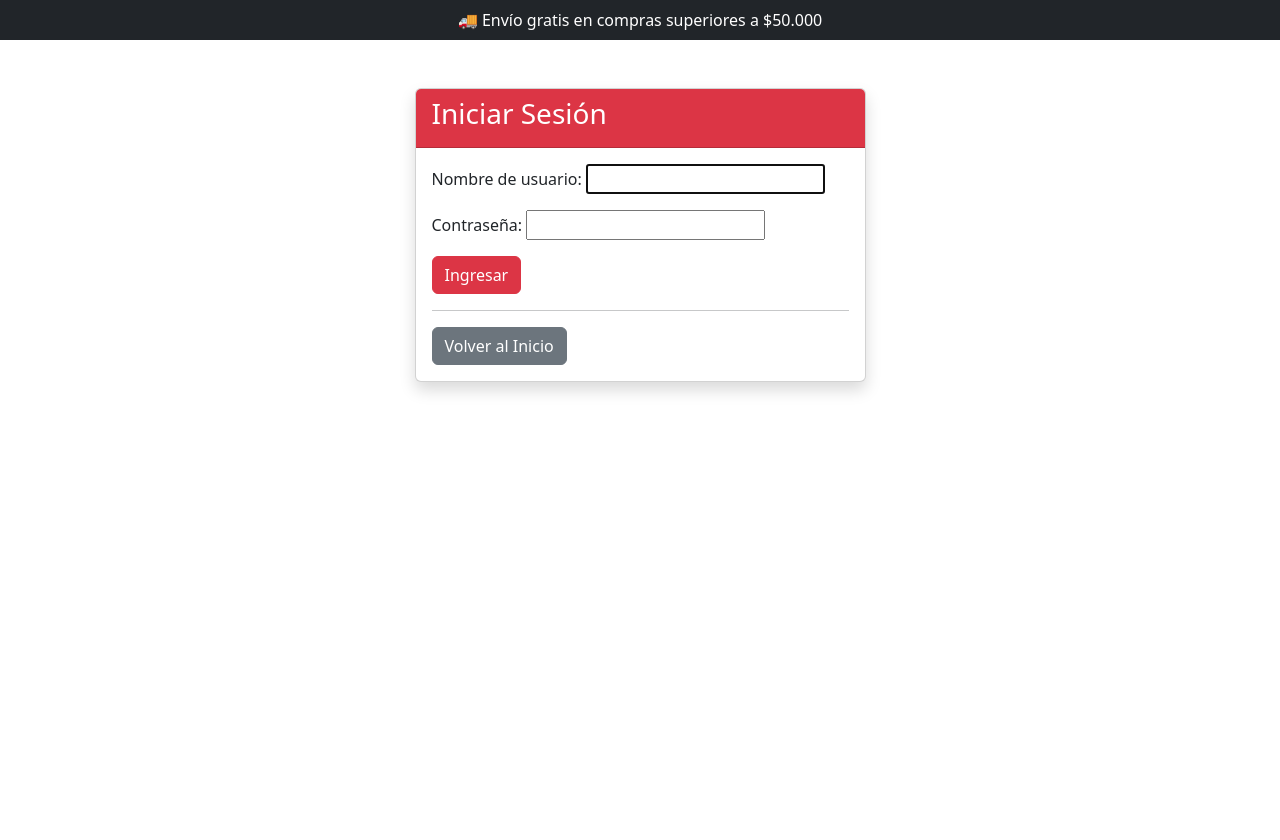
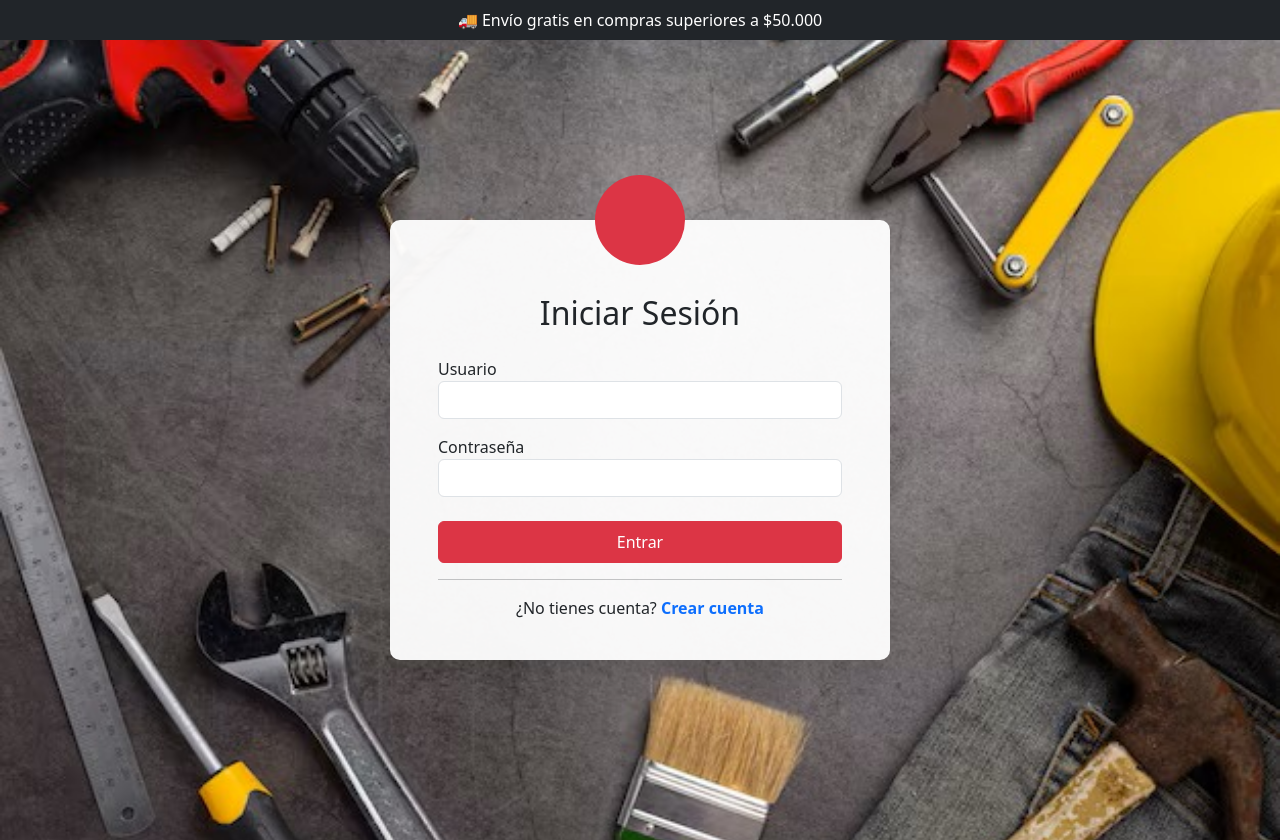
Before and after one commit to gonzalojilabert026-tech/SistemaReservaMateriales, a Django app: page /usuarios/login/ in a window 1280 px wide. Shown: the part 68-908 px from the top of the page. Before the commit the page ends 461 px from the top, so only its background shows below. Run offline with Django 5.2, Linux system fonts and the light colour scheme.

Commit message:
mejora vista usuarios/login/registro

```diff
--- a/apps/usuarios/templates/usuarios/login.html
+++ b/apps/usuarios/templates/usuarios/login.html
@@ -1,56 +1,76 @@
 {% extends 'base.html' %}
-
-{% block title %}
-Iniciar Sesión
-{% endblock %}
+{% load static %}
 
 {% block content %}
 
-<div class="container mt-5">
+<div class="container-fluid vh-100 d-flex justify-content-center align-items-center"
+     style="
+     background-image:url('{% static 'img/ferreteria.jpg' %}');
+     background-size:cover;
+     background-position:center;">
 
-    <div class="row justify-content-center">
+    <div class="card shadow-lg border-0 position-relative"
+         style="
+         width:500px;
+         background:rgba(255,255,255,.95);
+         border-radius:10px;
+         padding-top:50px;">
 
-        <div class="col-md-5">
+        <div class="text-center position-absolute top-0 start-50 translate-middle">
 
-            <div class="card shadow">
+            <div class="rounded-circle bg-danger d-flex justify-content-center align-items-center"
+                 style="width:90px;height:90px;">
 
-                <div class="card-header bg-danger text-white">
-
-                    <h3>Iniciar Sesión</h3>
+                <i class="bi bi-person-lock text-white fs-1"></i>
 
             </div>
 
-                <div class="card-body">
+        </div>
+
+        <div class="card-body px-5 py-4">
+
+            <h2 class="text-center mb-4">
+                Iniciar Sesión
+            </h2>
 
             <form method="POST">
 
                 {% csrf_token %}
 
-                        {{ form.as_p }}
+                <div class="mb-3">
+                    <label>Usuario</label>
+                    <input type="text"
+                           name="username"
+                           class="form-control">
+                </div>
 
-                        <button
-                        type="submit"
-                        class="btn btn-danger">
+                <div class="mb-4">
+                    <label>Contraseña</label>
+                    <input type="password"
+                           name="password"
+                           class="form-control">
+                </div>
 
-                        Ingresar
-
+                <button class="btn btn-danger w-100 py-2">
+                    Entrar
                 </button>
 
             </form>
 
             <hr>
 
-                    <a
-                    href="/"
-                    class="btn btn-secondary">
+            <p class="text-center">
 
-                    Volver al Inicio
+                ¿No tienes cuenta?
+
+                <a href="{% url 'usuarios:registro' %}"
+                   class="fw-bold text-decoration-none">
+
+                    Crear cuenta
 
                 </a>
 
-                </div>
-
-            </div>
+            </p>
 
         </div>
 
```
Also changed, not shown: apps/usuarios/forms.py (added, +43 -0 lines), apps/usuarios/templates/usuarios/registro.html (+75 -19 lines), static/img/ferreteria.jpg (added). Lines whose indentation alone changed are shown as unchanged.
